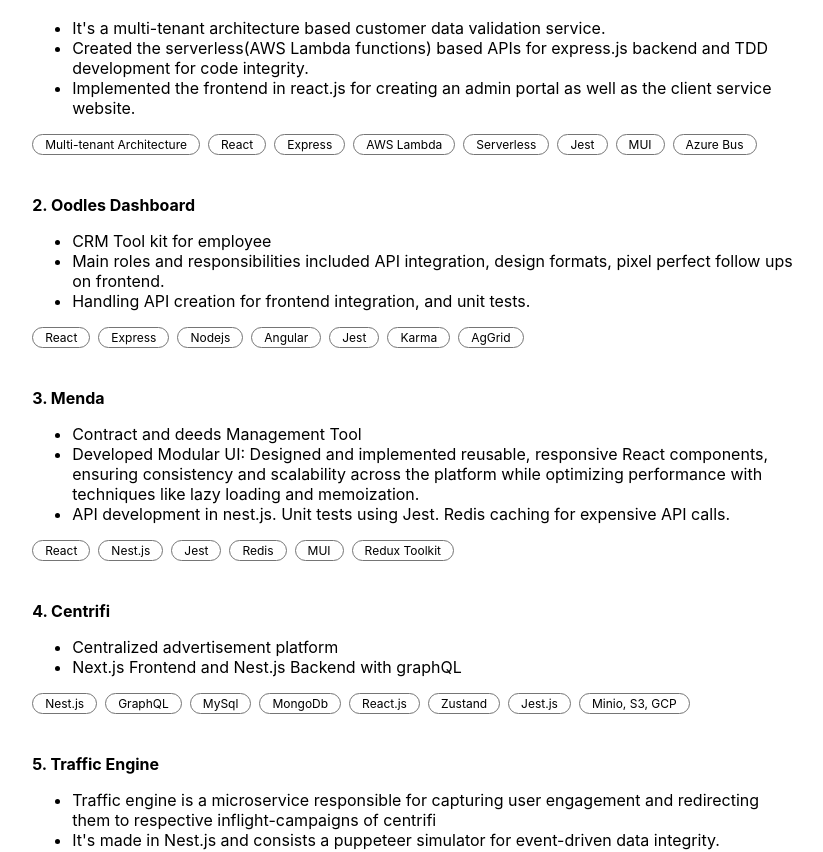
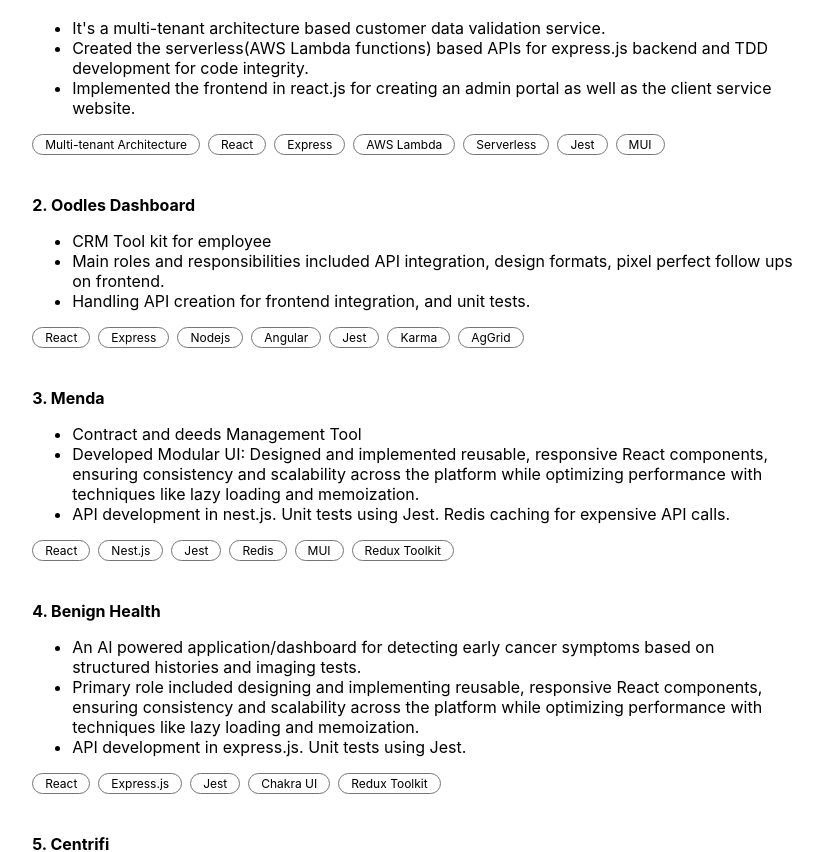
Before and after one commit to arun0808rana/resume_maker, a React (Vite) app: page / in a window 1280 px wide. Shown: the part 1440-2292 px from the top of the page, without its empty margins (243-1066 px from the left). Built offline with nearby package versions, Linux system fonts and the light colour scheme.

Commit message:
fix: typos

```diff
--- a/src/Data.ts
+++ b/src/Data.ts
@@ -24,7 +24,7 @@
       position: "Associate Software Engineer",
       dates: {
         from: "Jan 2020",
-        to: "Nov 2020",
+        to: "Apr 2021",
       },
       location: "Gurgaon",
       website: "https://www.oodlestechnologies.com/",
@@ -40,7 +40,7 @@
       position: "Software Engineer",
       dates: {
         from: "May 2021",
-        to: "Dec 2021",
+        to: "Aug 2022",
       },
       location: "Gurgaon",
       website: "https://www.radiansys.com/",
@@ -86,7 +86,7 @@
       position: "Fullstack Developer",
       dates: {
         from: "Jun 2022",
-        to: "Present",
+        to: "Oct 2025",
       },
       location: "Pune",
       website: "https://flowtechapps.com/",
@@ -113,7 +113,6 @@
         "Serverless",
         "Jest",
         "MUI",
-        "Azure Bus",
       ],
     },
     {
@@ -146,6 +145,21 @@
         "Jest",
         "Redis",
         "MUI",
+        "Redux Toolkit",
+      ],
+    },
+    {
+      name: "Benign Health",
+      details: [
+        "An AI powered application/dashboard for detecting early cancer symptoms based on structured histories and imaging tests.",
+        "Primary role included designing and implementing reusable, responsive React components, ensuring consistency and scalability across the platform while optimizing performance with techniques like lazy loading and memoization.",
+        "API development in express.js. Unit tests using Jest.",
+      ],
+      technologies: [
+        "React",
+        "Express.js",
+        "Jest",
+        "Chakra UI",
         "Redux Toolkit",
       ],
     },
@@ -206,6 +220,22 @@
         "React",
         "Redux Toolkit",
         "Serverless(Lambda & Azure Functions",
+      ],
+    },
+    {
+      name: "Habit Better",
+      details: [
+        "A two way application for end users as well as coaches for personal training. For users it offered a behavioral design engine that turns intentions into actions",
+        "The engine constituted of different modules such as consistency engine, gamified accountability engine, tracking engine, quit—and adjusts reminder module and dynamic feedback loops setups. Backend with graphQL",
+      ],
+      technologies: [
+        "Nest.js",
+        "MongoDb",
+        "React.js",
+        "Zustand",
+        "Jest.js",
+        "Socket.IO",
+        "RabbitMQ",
       ],
     },
     {
@@ -279,6 +309,23 @@
       ],
       technologies: ["Express.js", "React", "Redux Toolkit"],
     },
+    {
+      name: "MPMS",
+      details: [
+        "A unified platform that simplifies attendance tracking, leave management, salary processing, subscription billing, and employee payments",
+        "Implemented backend APIs in nest.js",
+        "Frontend development using react.js, MUI and zustand",
+      ],
+      technologies: [
+        "Nest.js",
+        "RabbitMQ",
+        "React",
+        "Zustand",
+        "Razorpay",
+        "Twilio",
+        "Postgres",
+      ],
+    },
     // Add more projects here...
   ],
   skills: [
```
